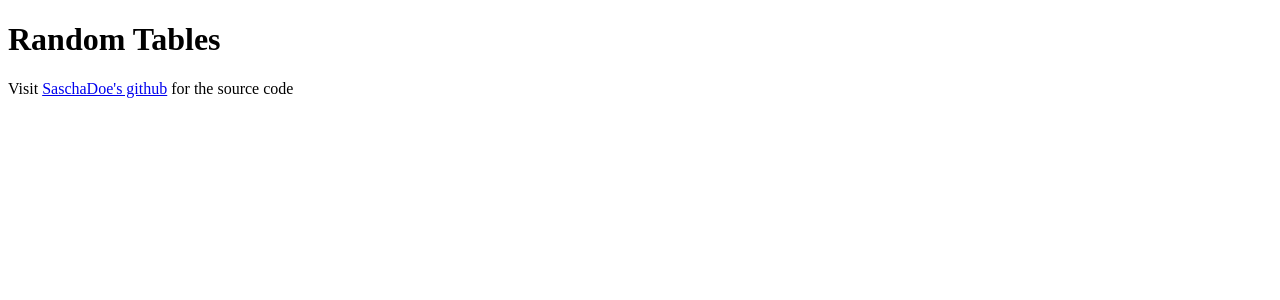
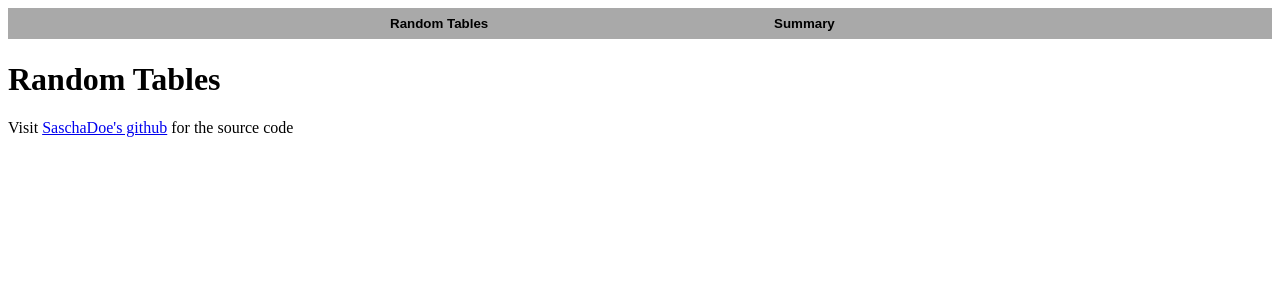
Before and after one commit to SaschaDoe/RandomTableApp, a SvelteKit app: page / in a window 1280 px wide. Shown: the top 300 px of the page. Built offline with nearby package versions, Linux system fonts and the light colour scheme.

Commit message:
Added Header and workaround for https://github.com/sveltejs/kit/issues/6462

```diff
--- a/src/app.html
+++ b/src/app.html
@@ -2,7 +2,6 @@
 <html lang="en">
 	<head>
 		<meta charset="utf-8" />
-		<link rel="icon" href="%sveltekit.assets%/favicon.png" />
 		<meta name="viewport" content="width=device-width" />
 		%sveltekit.head%
 	</head>
--- /dev/null
+++ b/src/components/Header.svelte
@@ -0,0 +1,36 @@
+<script lang="ts">
+
+</script>
+
+<header>
+    <h1>
+        <button class="random-table-btn">Random Tables</button>
+        <button class="summary-btn">Summary</button>
+    </h1>
+</header>
+
+<style>
+    header{
+        background: darkgrey;
+        padding: 5px;
+    }
+    button{
+        background-color: transparent;
+        background-repeat: no-repeat;
+        border: none;
+        cursor: pointer;
+        overflow: hidden;
+        outline: none;
+        font-weight: bold;
+    }
+    .random-table-btn{
+        position: absolute;
+        left: 30%;
+        top: 15px;
+    }
+    .summary-btn{
+        position: absolute;
+        left: 60%;
+        top: 15px;
+    }
+</style>
--- a/src/routes/+page.svelte
+++ b/src/routes/+page.svelte
@@ -1,2 +1,15 @@
-<h1>Random Tables</h1>
-<p>Visit <a href="https://github.com/SaschaDoe/RandomTableApp">SaschaDoe's github</a> for the source code</p>
+<script>
+    import Header from '../components/Header.svelte'
+</script>
+
+<Header></Header>
+<main>
+    <h1>Random Tables</h1>
+    <p>Visit <a href="https://github.com/SaschaDoe/RandomTableApp">SaschaDoe's github</a> for the source code</p>
+</main>
+
+<style>
+    main{
+        max-width: 960px;
+    }
+</style>
--- a/svelte.config.js
+++ b/svelte.config.js
@@ -1,5 +1,5 @@
 import preprocess from 'svelte-preprocess';
-import adapter from '@sveltejs/adapter-netlify';
+import netlify from '@sveltejs/adapter-netlify';
 
 /** @type {import('@sveltejs/kit').Config} */
 const config = {
@@ -8,7 +8,7 @@ const config = {
 	preprocess: preprocess(),
 
 	kit: {
-		adapter: adapter()
+		adapter: netlify({ edge: true })
 	}
 };
 
```
Also changed, not shown: static/favicon.png (deleted), 1 other file (tests, documents, lock files or other folders).
